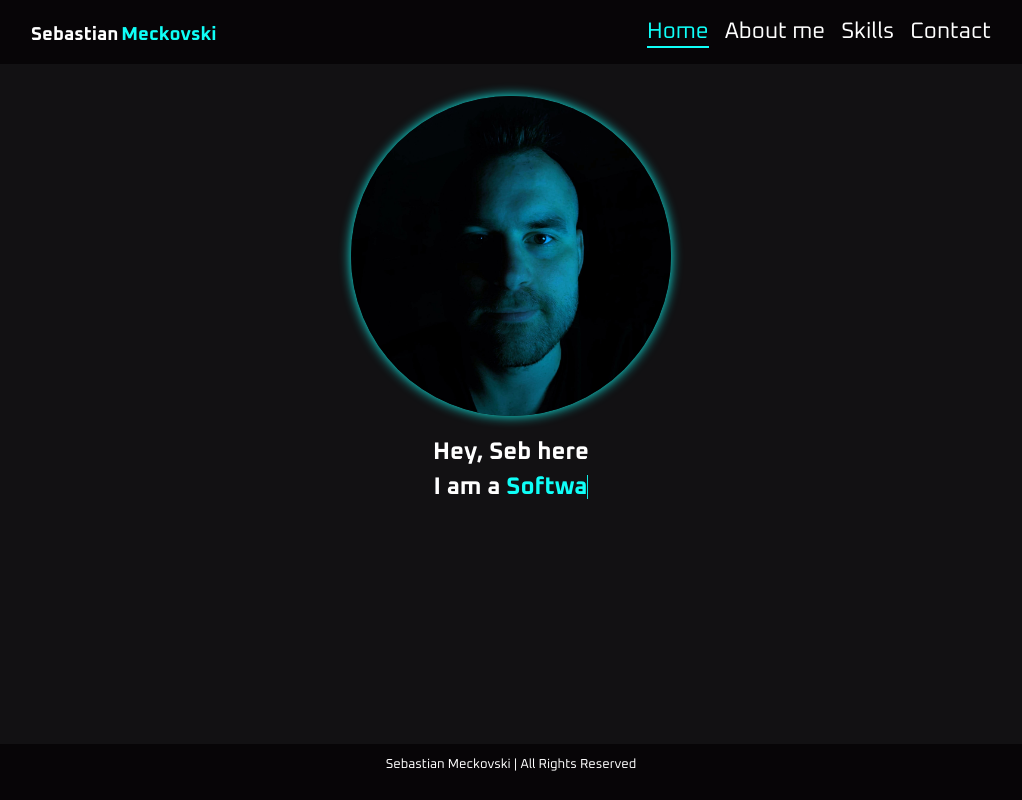
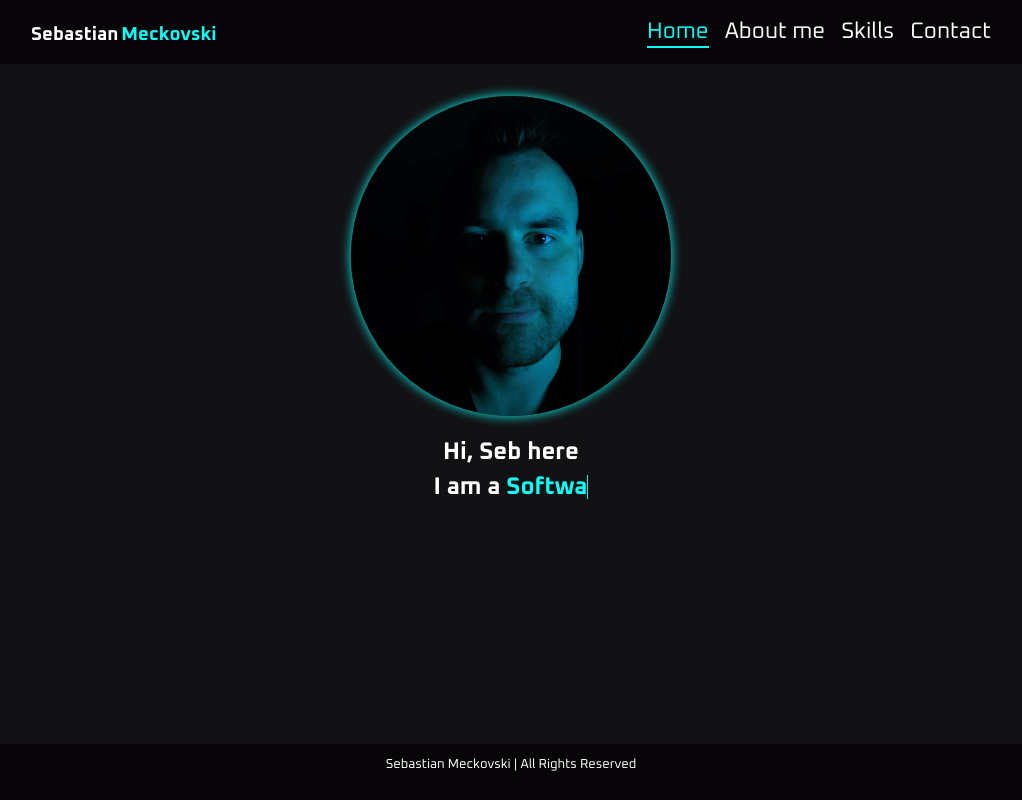
Before and after one commit to sebastian-meckovski/sebastian-meckovski.github.io, a React (Create React App) app: page / in a window 1280 px wide. Shown: the whole page, without its empty margins (129-1151 px from the left). Built offline with nearby package versions, Linux system fonts and the light colour scheme; no server answers.

Commit message:
home page improvements

```diff
--- a/src/pages/AboutMe.jsx
+++ b/src/pages/AboutMe.jsx
@@ -4,8 +4,8 @@ import sebImage from '../assets/PXL_20240226_132844396.NIGHT.jpg'
 export const AboutMe = () => {
     return (
         <section className="about-me">
-            <img className="about-me-image" src={sebImage} alt="Seb's picture" />
-            <h1>Hey, Seb here</h1>
+            <img className="about-me-image" src={sebImage} alt="Sebastian" />
+            <h1>Hi, Seb here</h1>
             <h2 className="placeholder">
                 I am a&nbsp;
                 <span className="typewriter"></span>
```
